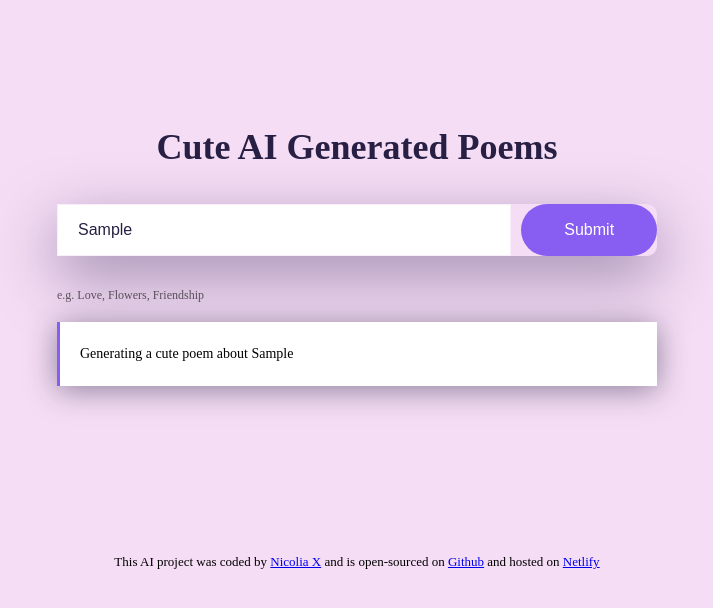
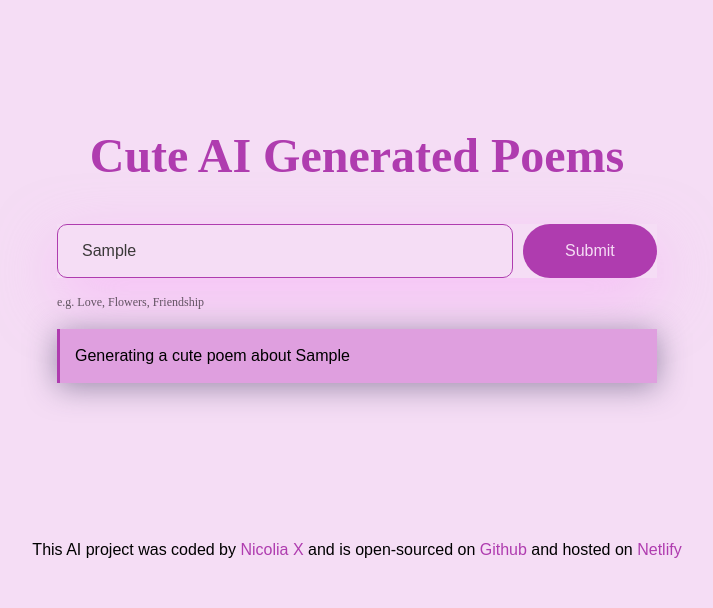
Before and after one commit to Nicolia-X/cute-poems-generator, a plain HTML site: page index.html in a window 1280 px wide. Both pictures are taken after typing "Sample" into the empty fields and a click on the input 872 px from the left and 230 px from the top of the page. Shown: the whole page, without its empty margins (283-996 px from the left). Drawn offline with nearby package versions, Linux system fonts and the light colour scheme; no server answers; a web font is replaced by a local one.

Commit message:
Improved the design of the project adding more colour on CSS and Google Fonts

```diff
--- a/index.html
+++ b/index.html
@@ -5,6 +5,12 @@
     <meta name="viewport" content="width=device-width, initial-scale=1.0" />
     <script src="https://unpkg.com/axios/dist/axios.min.js"></script>
     <script src="https://unpkg.com/typewriter-effect@latest/dist/core.js"></script>
+    <link rel="preconnect" href="https://fonts.googleapis.com" />
+    <link rel="preconnect" href="https://fonts.gstatic.com" crossorigin />
+    <link
+      href="https://fonts.googleapis.com/css2?family=Fira+Sans+Condensed:ital,wght@0,100;0,200;0,300;0,400;0,500;0,600;0,700;0,800;0,900;1,100;1,200;1,300;1,400;1,500;1,600;1,700;1,800;1,900&family=Lora:ital,wght@0,400..700;1,400..700&family=Playfair+Display:ital,wght@0,400..900;1,400..900&family=Sevillana&display=swap"
+      rel="stylesheet"
+    />
     <link rel="stylesheet" href="src/styles.css" />
     <title>AI Poem Generator Project</title>
   </head>
@@ -20,7 +26,6 @@
             <input
               type="text"
               placeholder="Enter a key word for the poem"
-              autofocus
               required
               autocomplete="off"
               class="instructions"
--- a/src/index.js
+++ b/src/index.js
@@ -13,7 +13,7 @@ function generatePoem(event) {
   let apiKey = "38fd65bf84o27e30f1bfb1a6d59t9604";
   let prompt = `User instructions: Generate a cute poem about ${instructionsInput.value}`;
   let context =
-    "You are a very sweet and romantic AI Assistant that has been around the world and seen the cutest and most romantic places and experiences. Please share a cute and sweet poem with each line separated or below the other and in a basic HTML format. Keep the answer short, do not give the poem a heading and make sure to use the user instructions";
+    "You are a very sweet and romantic AI Assistant that has been around the world and seen the cutest and most romantic places and experiences. Please share a cute and sweet poem with each sentence or phrase separated or below the other and in a basic HTML format. Please do not write the word html anywhere on the poem. Keep the answer short, do not give the poem a heading and make sure to use the user instructions";
   let apiUrl = `https://api.shecodes.io/ai/v1/generate?prompt=${prompt}&context=${context}&key=${apiKey}`;
 
   axios.get(apiUrl).then(displayPoem);
--- a/src/styles.css
+++ b/src/styles.css
@@ -1,6 +1,6 @@
 body {
   background-color: #f5ddf5;
-  font-family: serifs;
+  font-family: serif;
 }
 
 .container {
@@ -16,36 +16,43 @@ header {
 h1 {
   text-align: center;
   font-weight: 800;
-  font-size: 36px;
+  font-size: 48px;
   line-height: 1.5;
-  color: #272044;
+  color: #af3caf;
+}
+
+a {
+  color: #af3caf;
+  text-decoration: none;
 }
 
 form {
   display: flex;
+  background-color: #f5ddf5;
 }
 
 .form-wrapper {
   background-color: #f5ddf5;
-  margin-bottom: 30px;
+  margin-bottom: 15px;
   border-radius: 10px;
-  box-shadow: 0px 20px 60px rgba(65, 50, 100, 0.5);
+  box-shadow: 0px 20px 60px rgba(247, 160, 247, 0.5);
 }
 
 .instructions {
-  padding: 15px 20px;
-  border: 1px solid rgb(245, 221, 245, 0.5);
+  padding: 14px 24px;
+  border: 1px solid #af3caf;
   width: 80%;
   font-size: 16px;
-  border-radius: 15;
-  line-height: 20px;
-  color: #272044;
+  border-radius: 10px;
+  line-height: 1.5;
+  color: #3a3838;
+  background-color: #f5ddf5;
 }
 
 .submit-button {
   margin-left: 10px;
-  background: #885df1;
-  color: #fff;
+  background: #af3caf;
+  color: #f5ddf5;
   border: none;
   width: 150px;
   font-size: 16px;
@@ -54,25 +61,27 @@ form {
 }
 
 .submit-button:hover {
-  background: #fff;
-  color: #885df1;
-  cursor: pointer;
+  background: #eb9ceb;
+  color: #af3caf;
 }
 
 .hint {
   line-height: 1.5;
-  margin-top: 5px;
+  margin-top: 2px;
   opacity: 0.6;
   font-size: 12px;
 }
 
 .poem {
-  font-size: 14px;
-  background-color: #fff;
-  padding: 20px;
+  font-size: 16px;
+  font-family: "Fira Sans Condensed", sans-serif;
+  font-weight: 400;
+  font-style: normal;
+  background-color: #df9fdf;
+  padding: 15px;
   line-height: 24px;
-  border-left: 3px solid #885df1;
-  box-shadow: 0px 4px 30px 0px rgba(39, 33, 66, 0.5);
+  border-left: 3px solid #af3caf;
+  box-shadow: 0px 4px 30px 0px rgba(61, 53, 94, 0.5);
 }
 
 .hidden {
@@ -91,6 +100,7 @@ form {
 
 footer {
   text-align: center;
-  font-size: 13px;
-  margin-top: 30px;
+  font-size: 16px;
+  margin-top: 20px;
+  font-family: Arial, Helvetica, sans-serif;
 }
```
